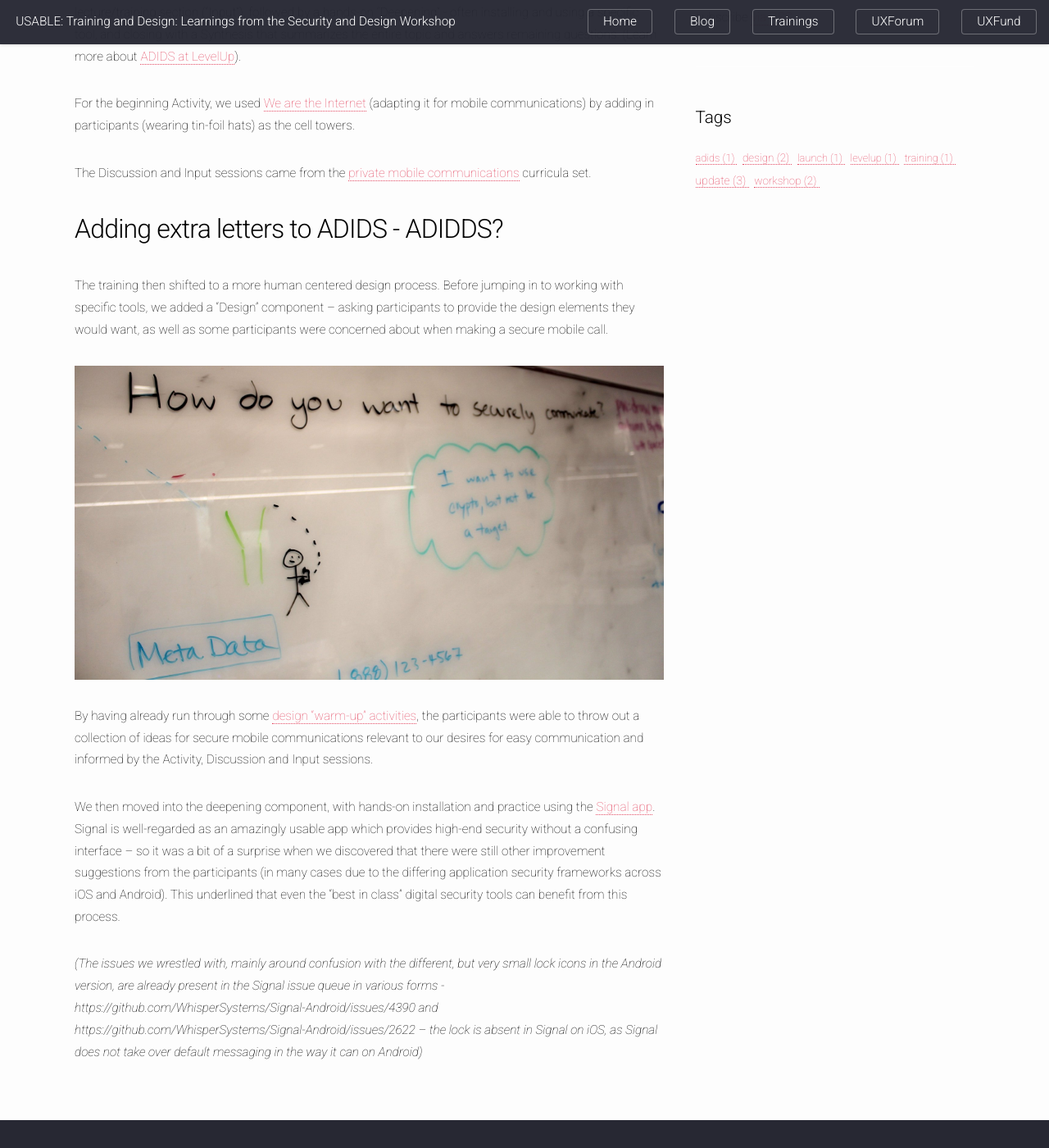
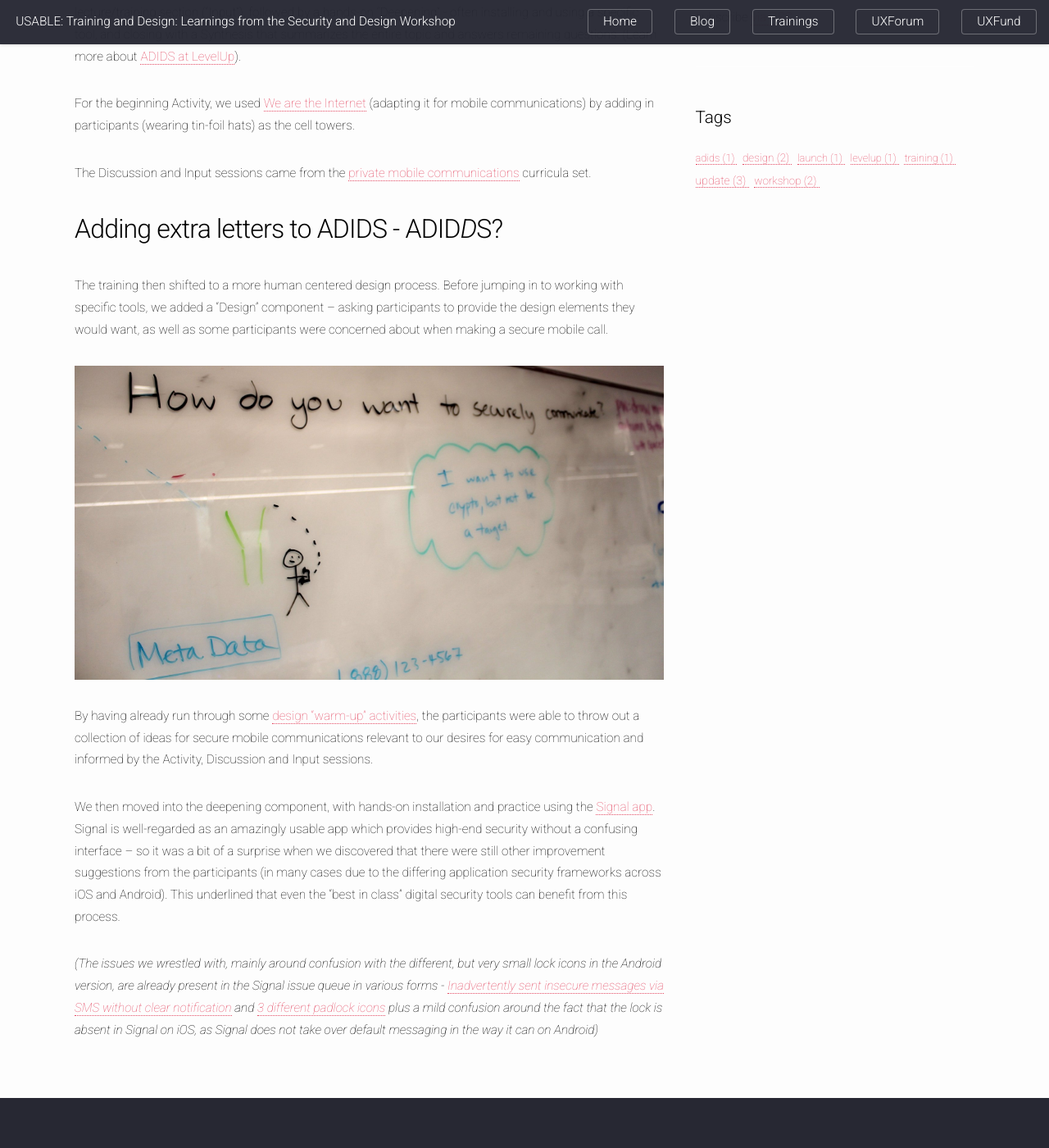
Before and after one commit to OpenInternet/USABLE-website, a Jekyll site: the page built from _posts/2015-11-21-sdworkshop-trainings-and-design.md, in a window 1280 px wide and 1400 px high, scrolled down 669 px. Shown: the whole window at 82% size. Built offline with Jekyll 4.4.1, drawn with Linux system fonts in a browser that asks for light colours; comment, search, counter and statistics services are not loaded.

Commit message:
updated signal github

```diff
--- a/_posts/2015-11-21-sdworkshop-trainings-and-design.md
+++ b/_posts/2015-11-21-sdworkshop-trainings-and-design.md
@@ -17,7 +17,7 @@ For the beginning Activity, we used <a href="https://www.level-up.cc/leading-tra
 
 The Discussion and Input sessions came from the <a href="https://www.level-up.cc/leading-trainings/training-curriculum/mobile-phones">private mobile communications</a> curricula set.
 
-## Adding extra letters to ADIDS - ADIDDS?
+## Adding extra letters to ADIDS - ADID<em>D</em>S?
 
 The training then shifted to a more human centered design process.  Before jumping in to working with specific tools, we added a "Design" component -- asking participants to provide the design elements they would want, as well as some participants were concerned about when making a secure mobile call.
 
@@ -27,4 +27,4 @@ By having already run through some <a href="/2015/11/20/securitydesignworkshop.h
 
 We then moved into the deepening component, with hands-on installation and practice using the <a href="https://whispersystems.org/">Signal app</a>.  Signal is well-regarded as an amazingly usable app which provides high-end security without a confusing interface -- so it was a bit of a surprise when we discovered that there were still other improvement suggestions from the participants (in many cases due to the differing application security frameworks across iOS and Android). This underlined that even the "best in class" digital security tools can benefit from this process.
 
-<em>(The issues we wrestled with, mainly around confusion with the different, but very small lock icons in the Android version, are already present in the Signal issue queue in various forms - https://github.com/WhisperSystems/Signal-Android/issues/4390 and https://github.com/WhisperSystems/Signal-Android/issues/2622 -- the lock is absent in Signal on iOS, as Signal does not take over default messaging in the way it can on Android)</em>
+<em>(The issues we wrestled with, mainly around confusion with the different, but very small lock icons in the Android version, are already present in the Signal issue queue in various forms - <a href="https://github.com/WhisperSystems/Signal-Android/issues/4390" target="_blank">Inadvertently sent insecure messages via SMS without clear notification</a> and <a href="https://github.com/WhisperSystems/Signal-Android/issues/2622" target="_blank">3 different padlock icons</a> plus a mild confusion around the fact that the lock is absent in Signal on iOS, as Signal does not take over default messaging in the way it can on Android)</em>
```
